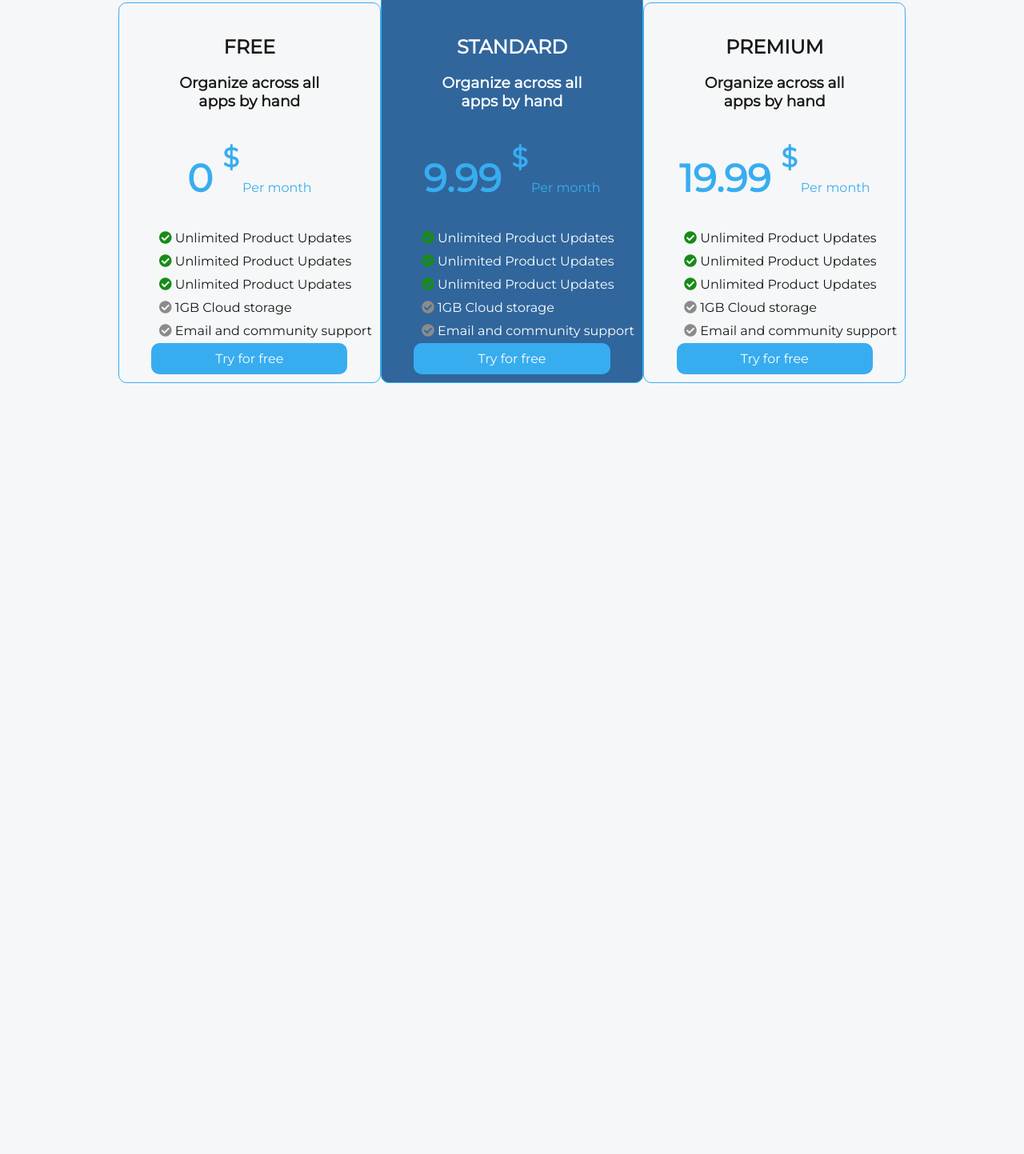
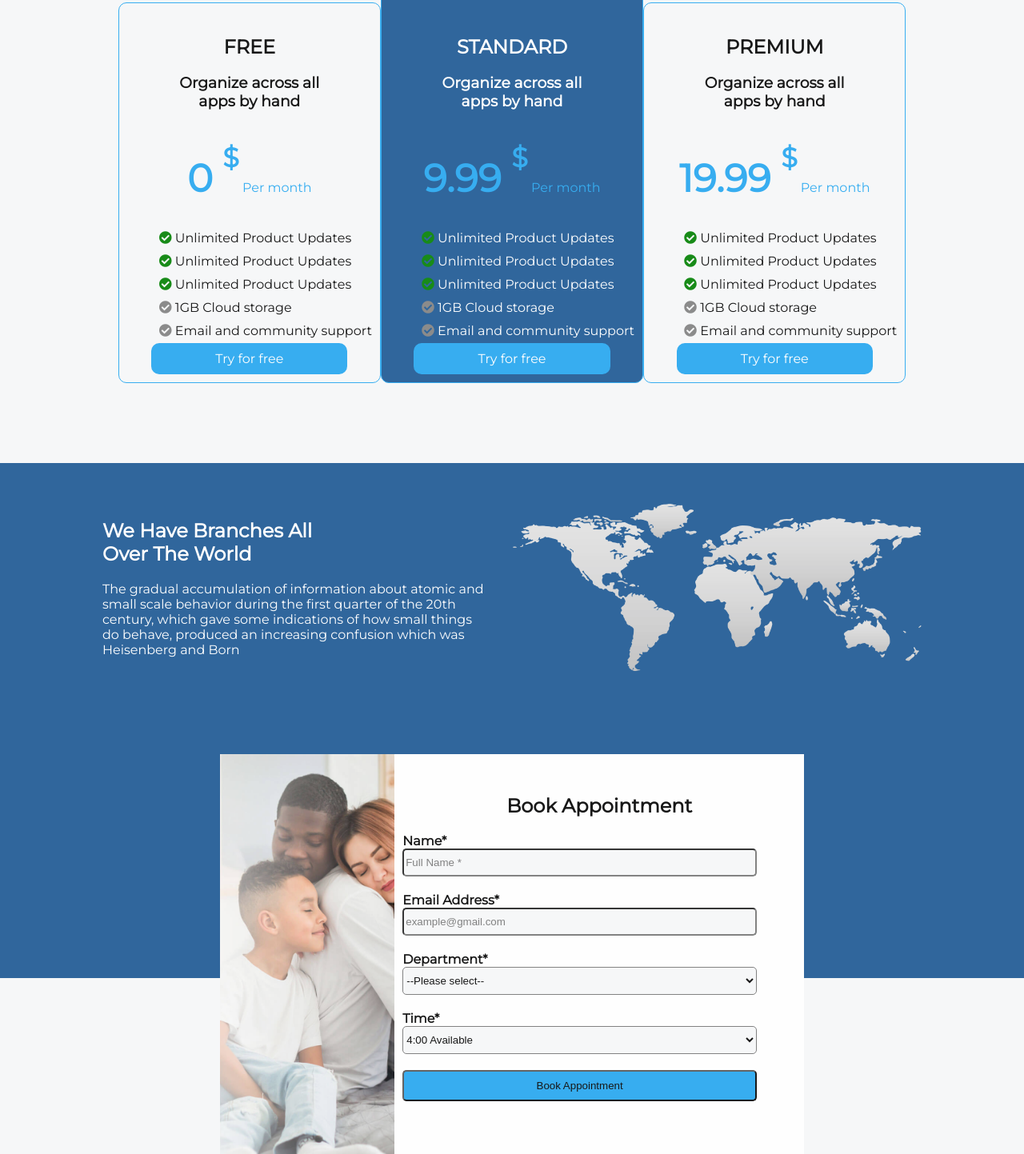
Before and after one commit to samuelodhiambo/InsuranceWebsite, a plain HTML site: page index.html in a window 1280 px wide. Shown: the part 2720-4163 px from the top of the page at 80% size. Before the commit the page ends 3199 px from the top, so only its background shows below. Drawn offline with Linux system fonts and the light colour scheme.

Commit message:
Added section 6 and 7 for appointment booking

```diff
--- a/index.css
+++ b/index.css
@@ -249,6 +249,7 @@ nav ul.menu li a:hover {
 .section5-content {
     display: flex;
     justify-content: center;
+    margin-bottom: 100px;
 }
 
 .pricing {
@@ -300,3 +301,68 @@ ul.features li {
     padding: 10px 80px;
     margin: 20px;
 }
+
+.section6 {
+    background-color: #1b5793;
+    width: 100%;
+    height: auto;
+    padding-bottom: 380px;
+}
+
+.branches {
+    display: flex;
+    justify-content: center;
+    padding-top: 50px;
+    color: white;
+}
+
+.branches-txt, .branches-img {
+    width: 40%;
+}
+
+.pngwing {
+    width: 100%;
+}
+
+.contact {
+    display: flex;
+    justify-content: center;
+    margin-top: -280px;
+}
+
+.contact-form {
+    width: 40%;
+    background-color: white;
+}
+
+.contact-form h2, .contact-form button {
+    text-align: center;
+}
+
+.contact-cover {
+    height: 500px;
+}
+
+.contact-form {
+    padding: 30px 10px;
+}
+
+.contact-form input, .contact-form select {
+    height: 35px;
+    width: 90%;
+    background-color: #2a33580a;
+    border-radius: 5px;
+    margin-bottom: 20px;
+}
+
+.contact-form button {
+    background-color: #23A6F0;
+    padding: 10px 0px;
+    border-radius: 5px;
+    width: 90%;
+}
+
+.contact-form label{
+    font-weight: bold;
+    font-size: 1rem;
+}
--- a/index.html
+++ b/index.html
@@ -182,5 +182,55 @@
             </div>
         </div>
     </section>
+
+    <section class="section6">
+        <div class="branches">
+            <div class="branches-txt">
+                <h2>We Have Branches All <br>Over The World</h2>
+                <p>The gradual accumulation of information about atomic and <br>small scale behavior during the first quarter of the 20th <br>century, which gave some indications of how small things <br>do behave, produced an increasing confusion which was <br>Heisenberg and Born</p>
+            </div>
+            <div class="branches-img">
+                <img src="Assets/pngwing 1.png" alt="pngwing" class="pngwing">
+            </div>
+        </div>
+    </section>
+
+    <section class="section7">
+        <div class="contact">
+            <img src="/Assets/contact-cover.2.png" alt="contact-cover" class="contact-cover">
+            <form action="." method="post" class="contact-form">
+                <h2>Book Appointment</h2>
+                <label for="name">Name*</label><br>
+                <input type="text" id="name" placeholder="Full Name *">
+                <br>
+                <label for="email">Email Address*</label><br>
+                <input type="email" id="email" placeholder="example@gmail.com">
+                <br>
+                <label for="dept">Department*</label><br>
+                <select name="Department" id="dept">
+                    <option value="0">--Please select--</option>
+                    <option value="dept1">Banking</option>
+                    <option value="dept2">Insurance</option>
+                    <option value="dept3">Savings</option>
+                </select>
+                <br>
+                <label for="time">Time*</label><br>
+                <select name="Time" id="time">
+                    <option value="4">4:00 Available</option>
+                    <option value="5">5:00 Available</option>
+                    <option value="6">6:00 Available</option>
+                    <option value="7">7:00 Available</option>
+                </select>
+                <br>
+                <button type="button">Book Appointment</button>
+            </form>
+        </div>
+
+
+    </section>
+
+    <section class="section8">
+
+    </section>
 </body>
 </html>
```
Also changed, not shown: Assets/contact-cover.2.png (renamed from Assets/#contact-cover.2.png).
